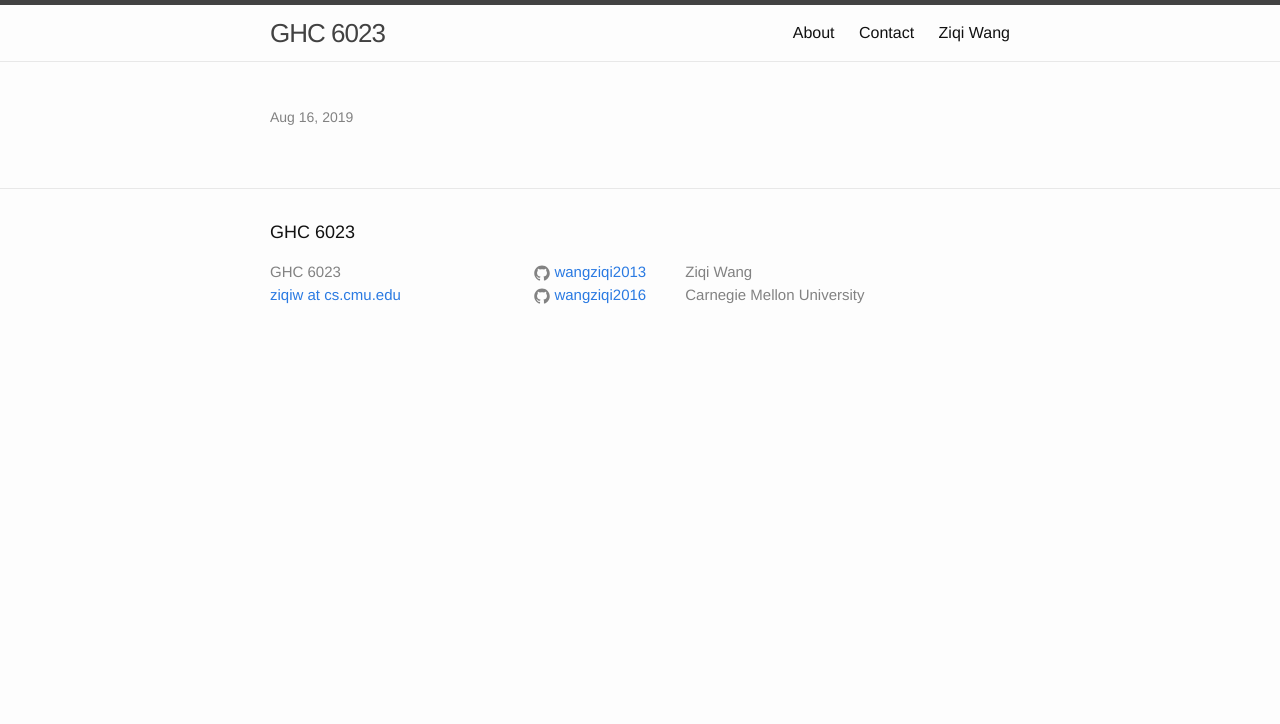
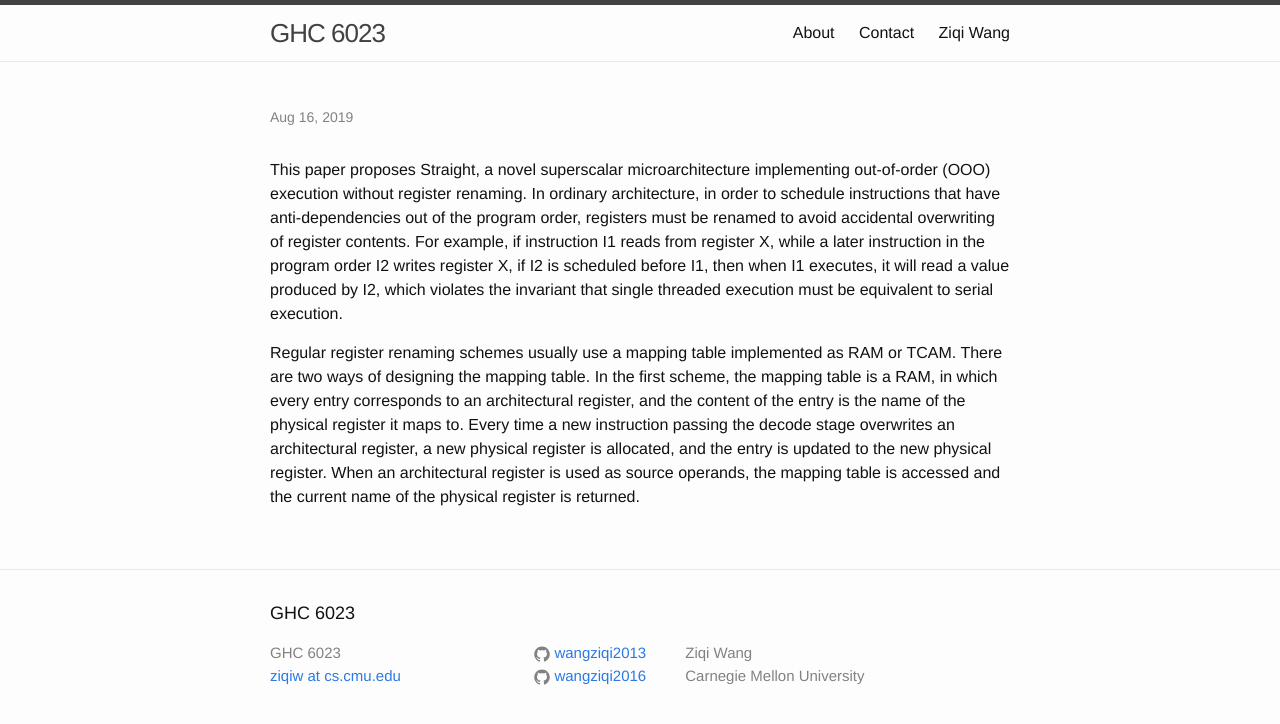
Before and after one commit to wangziqi2013/wangziqi2013.github.io, a Jekyll site: the page built from _posts/2019-08-15-straight.markdown, in a window 1280 px wide. Shown: the top 724 px of the page. Built offline with Jekyll 4.4.1, drawn with Linux system fonts in a browser that asks for light colours; our own code applies the rules of GitHub Pages for plain Markdown files.

Commit message:
Adding renaming

```diff
--- a/_posts/2019-08-15-straight.markdown
+++ b/_posts/2019-08-15-straight.markdown
@@ -12,3 +12,17 @@ htm_cd:
 htm_cr:
 version_mgmt:
 ---
+
+This paper proposes Straight, a novel superscalar microarchitecture implementing out-of-order (OOO) execution without
+register renaming. In ordinary architecture, in order to schedule instructions that have anti-dependencies out of the
+program order, registers must be renamed to avoid accidental overwriting of register contents. For example, if
+instruction I1 reads from register X, while a later instruction in the program order I2 writes register X, if I2 is
+scheduled before I1, then when I1 executes, it will read a value produced by I2, which violates the invariant that
+single threaded execution must be equivalent to serial execution.
+
+Regular register renaming schemes usually use a mapping table implemented as RAM or TCAM. There are two ways of designing
+the mapping table. In the first scheme, the mapping table is a RAM, in which every entry corresponds to an architectural register,
+and the content of the entry is the name of the physical register it maps to. Every time a new instruction passing the decode
+stage overwrites an architectural register, a new physical register is allocated, and the entry is updated to the new
+physical register. When an architectural register is used as source operands, the mapping table is accessed and the
+current name of the physical register is returned.
```
